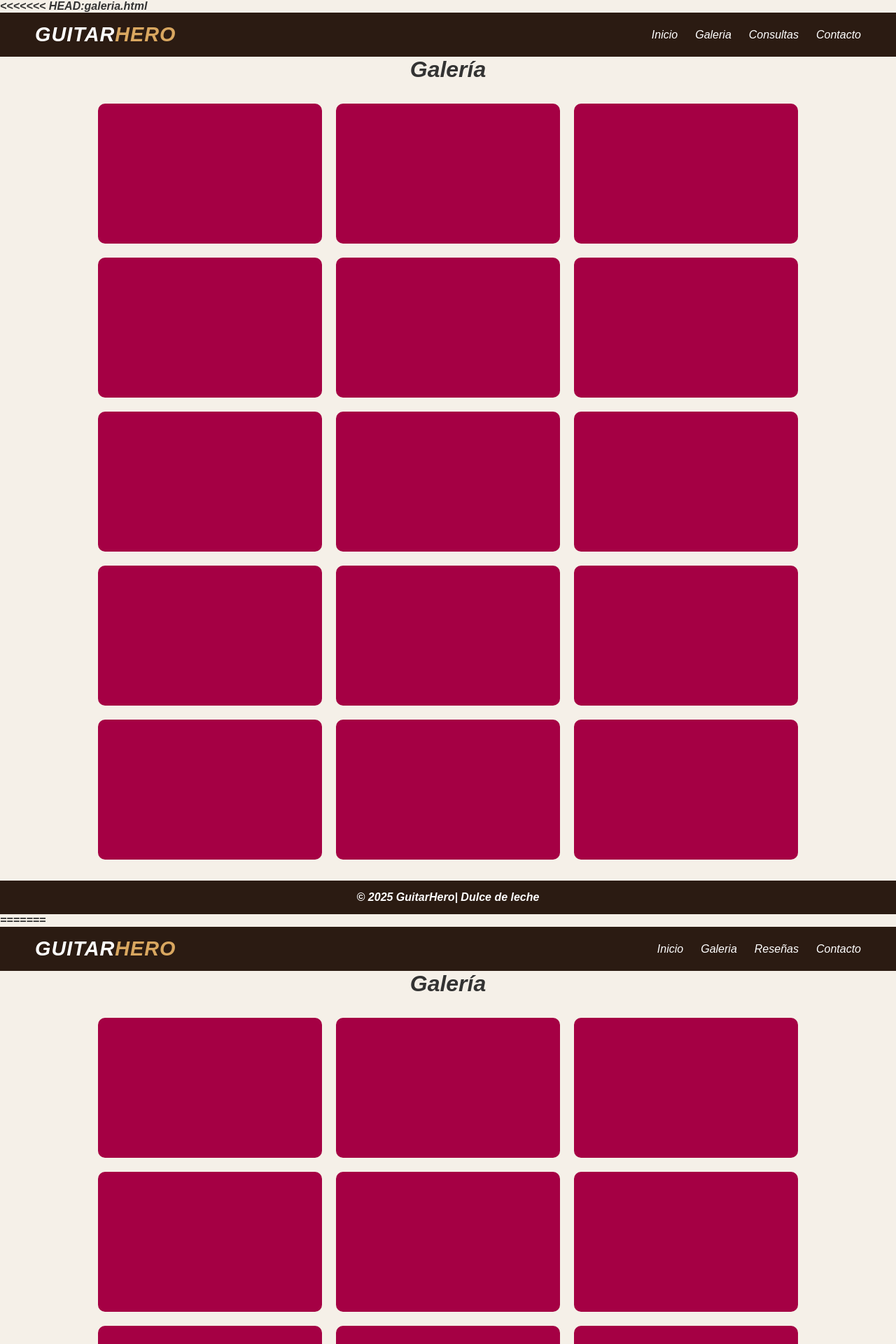
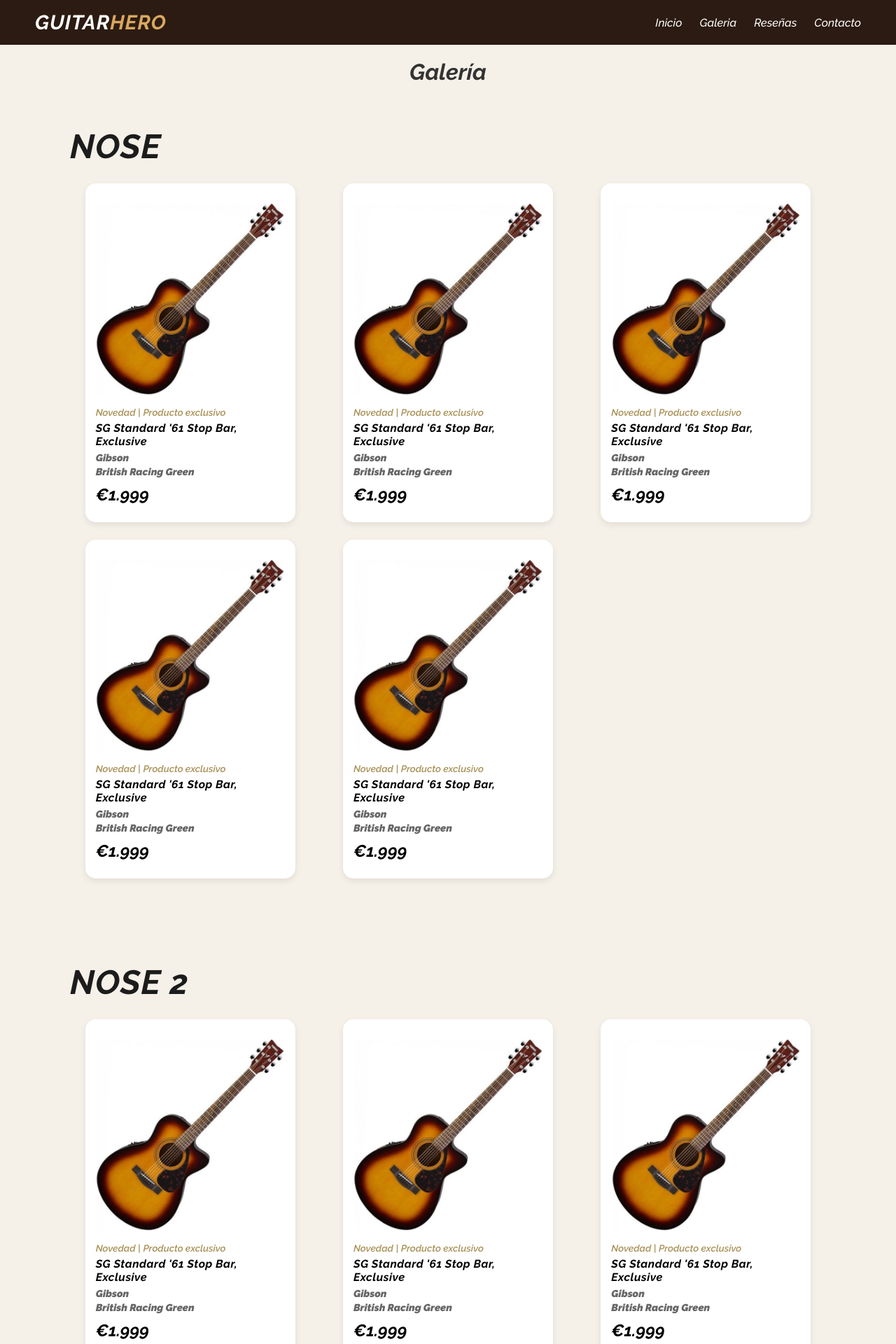
Before and after one commit to BurdilesNicolas/Proyecto-TallerProgWeb, a PHP site: page /galeria.php in a window 1280 px wide. Shown: the top 1920 px of the page at 70% size. Run offline with PHP 8.4, Linux system fonts and the light colour scheme.

Commit message:
Modificando varias cosas

```diff
--- /dev/null
+++ b/CSS/gale.css
@@ -0,0 +1,158 @@
+/*  RESETEO Y CONFIGURACIÓN BASE */
+* {
+  margin: 0;
+  padding: 0;
+  box-sizing: border-box;
+}
+
+html, body {
+  height: 100%;
+  scroll-behavior: smooth;
+}
+
+body {
+  display: flex;
+  flex-direction: column;
+  font-family: "Raleway", sans-serif;
+  font-style: italic;
+  font-weight: 900;
+  background-color: #f5f0e8;
+  color: #333;
+}
+
+
+
+/*  BUSCADOR */
+.buscador {
+  display: flex;
+  justify-content: center;
+  margin: 30px 0;
+}
+
+.buscador input {
+  width: 60%;
+  padding: 10px 15px;
+  border: 2px solid #d9a760;
+  border-radius: 30px;
+  font-size: 1rem;
+  background-color: #fffaf3;
+  outline: none;
+}
+
+/* SECCIÓN PRINCIPAL */
+main {
+  flex: 1;
+  text-align: center;
+  padding: 20px;
+}
+
+/*  SECCIÓN DESTACADOS */
+.destacados {
+  padding: 60px 80px;
+}
+
+.destacados h2 {
+  /* CAMBIÁS AQUÍ el tamaño del título “Destacados” */
+  text-align: start;
+  font-size: 3.0rem;
+  margin-bottom: 25px;
+  color: #1c1c1c;
+  letter-spacing: 1px;
+}
+
+
+/*  GALERÍA DE GUITARRAS */
+.galeria {
+  display: grid;
+  grid-template-columns: repeat(auto-fit, minmax(270px, 1fr));
+  gap: 25px;
+  justify-items: center;
+}
+
+.guitarra {
+  width: 100%;
+  max-width: 300px;
+  border-radius: 15px;
+  box-shadow: 0 4px 10px rgba(0, 0, 0, 0.08);
+  overflow: hidden;
+  transition: transform 0.3s ease;
+  background-color: #fff;
+}
+
+.guitarra:hover {
+  transform: translateY(-6px);
+}
+
+.guitarra img {
+  width: 100%;
+  height: 300px;
+  object-fit: cover;
+  background-color: #f8f8f8;
+}
+
+/* INFO DE CADA GUITARRA */
+.info {
+  padding: 15px;
+  text-align: left;
+}
+
+.info .etiqueta {
+  font-size: 0.85rem;
+  color: #a89056;
+  margin-bottom: 5px;
+}
+
+.info h3 {
+  font-size: 1.0rem;
+  color: #000;
+  margin: 5px 0;
+  letter-spacing: 0.5px;
+}
+
+.info .marca,
+.info .color {
+  font-size: 0.9rem;
+  color: #666;
+  margin-bottom: 3px;
+}
+
+.info .precio {
+  font-weight: bold;
+  color: #000;
+  margin-top: 10px;
+}
+
+.imagenes {
+  display: flex;
+  flex-direction: row;
+  gap: 20px;
+}
+
+.imagenes img {
+  width: 600px;
+  border-radius: 15px;
+  box-shadow: 0 4px 12px rgba(0,0,0,0.1);
+  object-fit: cover;
+}
+
+.info-producto {
+  max-width: 400px;
+}
+
+.info-producto h2 {
+  font-size: 1.8rem;
+  margin-bottom: 10px;
+}
+
+.etiqueta {
+  color: #a89056;
+  font-weight: 600;
+  margin-bottom: 10px;
+}
+
+.precio {
+  font-size: 1.5rem;
+  font-weight: 800;
+  color: #2b1b12;
+  margin: 10px 0;
+}
--- a/CSS/galeria.css
+++ /dev/null
@@ -1,67 +0,0 @@
-/*  RESETEO Y CONFIGURACIÓN BASE */
-* {
-    margin: 0;
-    padding: 0;
-    box-sizing: border-box;
-}
-
-html,
-body {
-    height: 100%;
-    scroll-behavior: smooth;
-}
-
-body {
-    display: flex;
-    flex-direction: column;
-    font-family: "Raleway", sans-serif;
-    font-style: italic;
-    font-weight: 900;
-    background-color: #f5f0e8;
-    color: #333;
-}
-
-main h1 {
-    text-align: center;
-    margin-bottom: 30px;
-    color: #333;
-}
-
-.galeria {
-    display: grid;
-    grid-template-columns: repeat(3, 1fr);
-    gap: 20px;
-    max-width: 1000px;
-    margin: 0 auto;
-}
-
-.caja {
-    position: relative;
-    background-color: #a50044;
-    color: white;
-    border-radius: 10px;
-    overflow: hidden;
-    height: 200px;
-    cursor: pointer;
-    transition: transform 0.4s ease, box-shadow 0.4s ease;
-}
-
-.caja:hover {
-    transform: scale(1.05);
-    box-shadow: 0 8px 20px rgba(0, 0, 0, 0.3);
-}
-
-.info {
-    position: absolute;
-    bottom: 0;
-    background: rgba(0, 0, 0, 0.7);
-    width: 100%;
-    text-align: center;
-    padding: 10px;
-    opacity: 0;
-    transition: opacity 0.4s ease;
-}
-
-.caja:hover .info {
-    opacity: 1;
-}
--- a/contactos.php
+++ b/contactos.php
@@ -5,9 +5,11 @@
   <meta charset="UTF-8">
   <meta name="viewport" content="width=device-width, initial-scale=1.0">
   <title>contactos</title>
-  <link rel="stylesheet" href="CSS/contactos.css">
+  <link rel="stylesheet" href="CSS/contac.css">
   <link rel="stylesheet" href="CSS/fijo.css">
-
+  <style>
+  @import url('https://fonts.googleapis.com/css2?family=Raleway:ital,wght@0,100..900;1,100..900&display=swap');
+</style>
 </head>
 
 <body>
--- a/crud_reviews/reviews.php
+++ b/crud_reviews/reviews.php
@@ -9,7 +9,9 @@ $resultado = mysqli_query($conn, "SELECT * FROM Cliente");
     <title>Lista de Reseñas</title>
     <link href="https://cdn.jsdelivr.net/npm/bootstrap@5.3.8/dist/css/bootstrap.min.css" rel="stylesheet">
     <link rel="stylesheet" href="../CSS/fijo.css">
-
+    <style>
+      @import url('https://fonts.googleapis.com/css2?family=Raleway:ital,wght@0,100..900;1,100..900&display=swap');
+    </style>
 </head>
 <body>
     <header>
--- a/galeria.php
+++ b/galeria.php
@@ -1,4 +1,3 @@
-<<<<<<< HEAD:galeria.html
 <!DOCTYPE html>
 <html lang="es">
 
@@ -7,122 +6,11 @@
     <meta name="viewport" content="width=device-width, initial-scale=1.0">
     <title>Galería</title>
     <link rel="stylesheet" href="CSS/fijo.css">
-    <link rel="stylesheet" href="CSS/galeria.css">
+    <link rel="stylesheet" href="CSS/gale.css">
+<style>
+  @import url('https://fonts.googleapis.com/css2?family=Raleway:ital,wght@0,100..900;1,100..900&display=swap');
+</style>
 </head>
-
-<body>
-    <header>
-        <div class="logo">
-            <h1>GUITAR<span>HERO</span></h1>
-        </div>
-        <nav>
-            <ul>
-                <li><a href="index.html">Inicio</a></li>
-                <li><a href="galeria.html">Galeria</a></li>
-                <li><a href="">Consultas</a></li>
-                <li><a href="contactos.html">Contacto</a></li>
-            </ul>
-        </nav>
-    </header>
-    <main>
-        <h1>Galería</h1>
-
-        <div class="galeria">
-            <div class="caja">
-                <div class="info">
-                    <img src="img/guitarraacustica.jpg">
-                    caja 1: Descripción o información
-                </div>
-            </div>
-            <div class="caja">
-                <div class="info">
-                    Caja 2: Descripción o información
-                </div>
-            </div>
-            <div class="caja">
-                <div class="info">
-                    Caja 3: Descripción o información
-                </div>
-            </div>
-            <div class="caja">
-                <div class="info">
-                    Caja 4: Descripción o información
-                </div>
-            </div>
-            <div class="caja">
-                <div class="info">
-                    Caja 5: Descripción o información
-                </div>
-            </div>
-            <div class="caja">
-                <div class="info">
-                    Caja 6: Descripción o información
-                </div>
-            </div>
-            <div class="caja">
-                <div class="info">
-                    Caja 7: Descripción o información
-                </div>
-            </div>
-            <div class="caja">
-                <div class="info">
-                    Caja 8: Descripción o información
-                </div>
-            </div>
-            <div class="caja">
-                <div class="info">
-                    Caja 9: Descripción o información
-                </div>
-            </div>
-            <div class="caja">
-                <div class="info">
-                    Caja 10: Descripción o información
-                </div>
-            </div>
-            <div class="caja">
-                <div class="info">
-                    Caja 11: Descripción o información
-                </div>
-            </div>
-            <div class="caja">
-                <div class="info">
-                    Caja 12: Descripción o información
-                </div>
-            </div>
-            <div class="caja">
-                <div class="info">
-                    Caja 13: Descripción o información
-                </div>
-            </div>
-            <div class="caja">
-                <div class="info">
-                    Caja 14: Descripción o información
-                </div>
-            </div>
-            <div class="caja">
-                <div class="info">
-                    Caja 15: Descripción o información
-                </div>
-            </div>
-        </div>
-    </main>
-    <footer>
-        <p>© 2025 GuitarHero| Dulce de leche</p>
-    </footer>
-</body>
-
-=======
-<!DOCTYPE html>
-<html lang="es">
-
-<head>
-    <meta charset="UTF-8">
-    <meta name="viewport" content="width=device-width, initial-scale=1.0">
-    <title>Galería</title>
-    <link rel="stylesheet" href="CSS/fijo.css">
-    <link rel="stylesheet" href="CSS/galeria.css">
-</head>
-
 <body>
     <header>
         <div class="logo">
@@ -132,96 +20,133 @@
             <ul>
                 <li><a href="index.php">Inicio</a></li>
                 <li><a href="galeria.php">Galeria</a></li>
-                 <li><a href="crud_reviews/reviews.php">Reseñas</a></li>
+                <li><a href="crud_reviews/reviews.php">Reseñas</a></li>
                 <li><a href="contactos.php">Contacto</a></li>
             </ul>
         </nav>
     </header>
     <main>
         <h1>Galería</h1>
-
+        <section class="destacados">
+        <h2>NOSE</h2>
         <div class="galeria">
-            <div class="caja">
+            <div class="guitarra">
                 <div class="info">
-                    Caja 1: Descripción o información
+                    <img src="img/guitarraacustica.jpg">
+                            <p class="etiqueta">Novedad | Producto exclusivo</p>
+                            <h3>SG Standard '61 Stop Bar, Exclusive</h3>
+                            <p class="marca">Gibson</p>
+                            <p class="color">British Racing Green</p>
+                            <p class="precio">€1.999</p>
                 </div>
             </div>
-            <div class="caja">
+            <div class="guitarra">
                 <div class="info">
-                    Caja 2: Descripción o información
+                    <img src="img/guitarraacustica.jpg">
+                            <p class="etiqueta">Novedad | Producto exclusivo</p>
+                            <h3>SG Standard '61 Stop Bar, Exclusive</h3>
+                            <p class="marca">Gibson</p>
+                            <p class="color">British Racing Green</p>
+                            <p class="precio">€1.999</p>
                 </div>
             </div>
-            <div class="caja">
+            <div class="guitarra">
                 <div class="info">
-                    Caja 3: Descripción o información
+                    <img src="img/guitarraacustica.jpg">
+                            <p class="etiqueta">Novedad | Producto exclusivo</p>
+                            <h3>SG Standard '61 Stop Bar, Exclusive</h3>
+                            <p class="marca">Gibson</p>
+                            <p class="color">British Racing Green</p>
+                            <p class="precio">€1.999</p>
                 </div>
             </div>
-            <div class="caja">
+            <div class="guitarra">
                 <div class="info">
-                    Caja 4: Descripción o información
+                    <img src="img/guitarraacustica.jpg">
+                            <p class="etiqueta">Novedad | Producto exclusivo</p>
+                            <h3>SG Standard '61 Stop Bar, Exclusive</h3>
+                            <p class="marca">Gibson</p>
+                            <p class="color">British Racing Green</p>
+                            <p class="precio">€1.999</p>
                 </div>
             </div>
-            <div class="caja">
+            <div class="guitarra">
                 <div class="info">
-                    Caja 5: Descripción o información
-                </div>
-            </div>
-            <div class="caja">
-                <div class="info">
-                    Caja 6: Descripción o información
-                </div>
-            </div>
-            <div class="caja">
-                <div class="info">
-                    Caja 7: Descripción o información
-                </div>
-            </div>
-            <div class="caja">
-                <div class="info">
-                    Caja 8: Descripción o información
-                </div>
-            </div>
-            <div class="caja">
-                <div class="info">
-                    Caja 9: Descripción o información
-                </div>
-            </div>
-            <div class="caja">
-                <div class="info">
-                    Caja 10: Descripción o información
-                </div>
-            </div>
-            <div class="caja">
-                <div class="info">
-                    Caja 11: Descripción o información
-                </div>
-            </div>
-            <div class="caja">
-                <div class="info">
-                    Caja 12: Descripción o información
-                </div>
-            </div>
-            <div class="caja">
-                <div class="info">
-                    Caja 13: Descripción o información
-                </div>
-            </div>
-            <div class="caja">
-                <div class="info">
-                    Caja 14: Descripción o información
-                </div>
-            </div>
-            <div class="caja">
-                <div class="info">
-                    Caja 15: Descripción o información
+                    <img src="img/guitarraacustica.jpg">
+                            <p class="etiqueta">Novedad | Producto exclusivo</p>
+                            <h3>SG Standard '61 Stop Bar, Exclusive</h3>
+                            <p class="marca">Gibson</p>
+                            <p class="color">British Racing Green</p>
+                            <p class="precio">€1.999</p>
                 </div>
             </div>
         </div>
+        </section>
+        <section class="destacados">
+        <h2>NOSE 2</h2>
+        <div class="galeria">
+            <div class="guitarra">
+                <div class="info">
+                    <img src="img/guitarraacustica.jpg">
+                            <p class="etiqueta">Novedad | Producto exclusivo</p>
+                            <h3>SG Standard '61 Stop Bar, Exclusive</h3>
+                            <p class="marca">Gibson</p>
+                            <p class="color">British Racing Green</p>
+                            <p class="precio">€1.999</p>
+                </div>
+            </div>
+            <div class="guitarra">
+                <div class="info">
+                    <img src="img/guitarraacustica.jpg">
+                            <p class="etiqueta">Novedad | Producto exclusivo</p>
+                            <h3>SG Standard '61 Stop Bar, Exclusive</h3>
+                            <p class="marca">Gibson</p>
+                            <p class="color">British Racing Green</p>
+                            <p class="precio">€1.999</p>
+                </div>
+            </div>
+            <div class="guitarra">
+                <div class="info">
+                    <img src="img/guitarraacustica.jpg">
+                            <p class="etiqueta">Novedad | Producto exclusivo</p>
+                            <h3>SG Standard '61 Stop Bar, Exclusive</h3>
+                            <p class="marca">Gibson</p>
+                            <p class="color">British Racing Green</p>
+                            <p class="precio">€1.999</p>
+                </div>
+            </div>
+            <div class="guitarra">
+                <div class="info">
+                    <img src="img/guitarraacustica.jpg">
+                            <p class="etiqueta">Novedad | Producto exclusivo</p>
+                            <h3>SG Standard '61 Stop Bar, Exclusive</h3>
+                            <p class="marca">Gibson</p>
+                            <p class="color">British Racing Green</p>
+                            <p class="precio">€1.999</p>
+                </div>
+            </div>
+            <div class="guitarra">
+                <div class="info">
+                    <img src="img/guitarraacustica.jpg">
+                            <p class="etiqueta">Novedad | Producto exclusivo</p>
+                            <h3>SG Standard '61 Stop Bar, Exclusive</h3>
+                            <p class="marca">Gibson</p>
+                            <p class="color">British Racing Green</p>
+                            <p class="precio">€1.999</p>
+                </div>
+            </div>
+        </div>
+        </section>
+        <section class="destacados">
+
+        </section>
+        <section class="destacados">
+
+        </section>
     </main>
     <footer>
         <p>© 2025 GuitarHero| Dulce de leche</p>
     </footer>
 </body>
 
->>>>>>> 7110ee88a7ebe27a9386de28bbc7666614c0e603:galeria.php
 </html>
```
Also changed, not shown: galeria.html (deleted, +0 -113 lines), guitarra.php (+5 -4 lines), CSS/contac.css (renamed from CSS/contactos.css).
